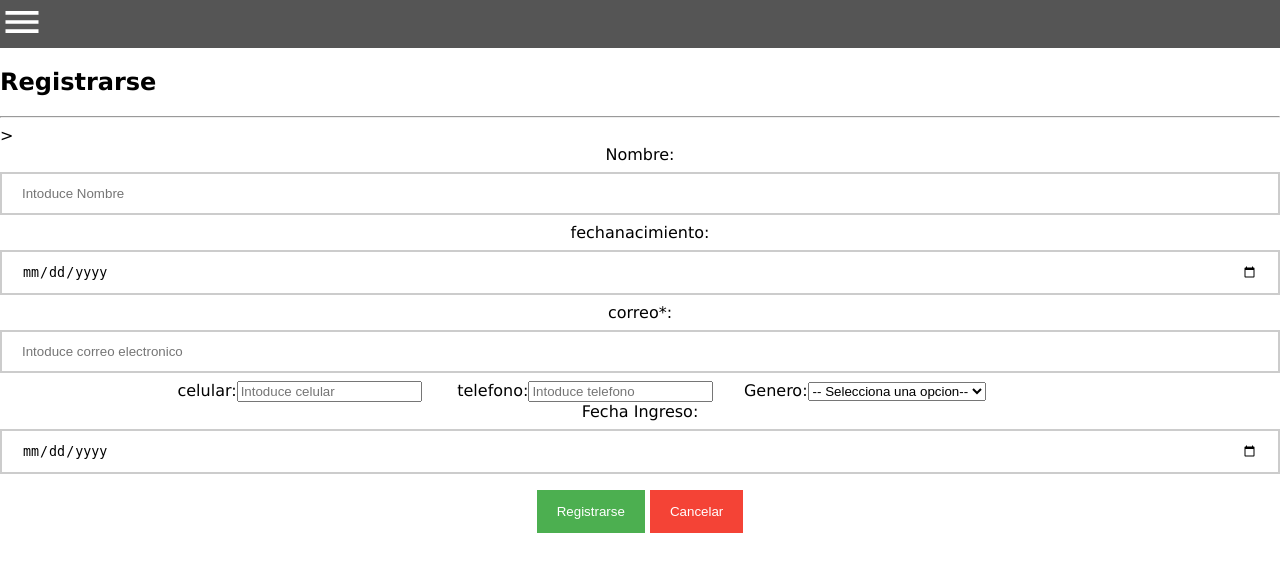
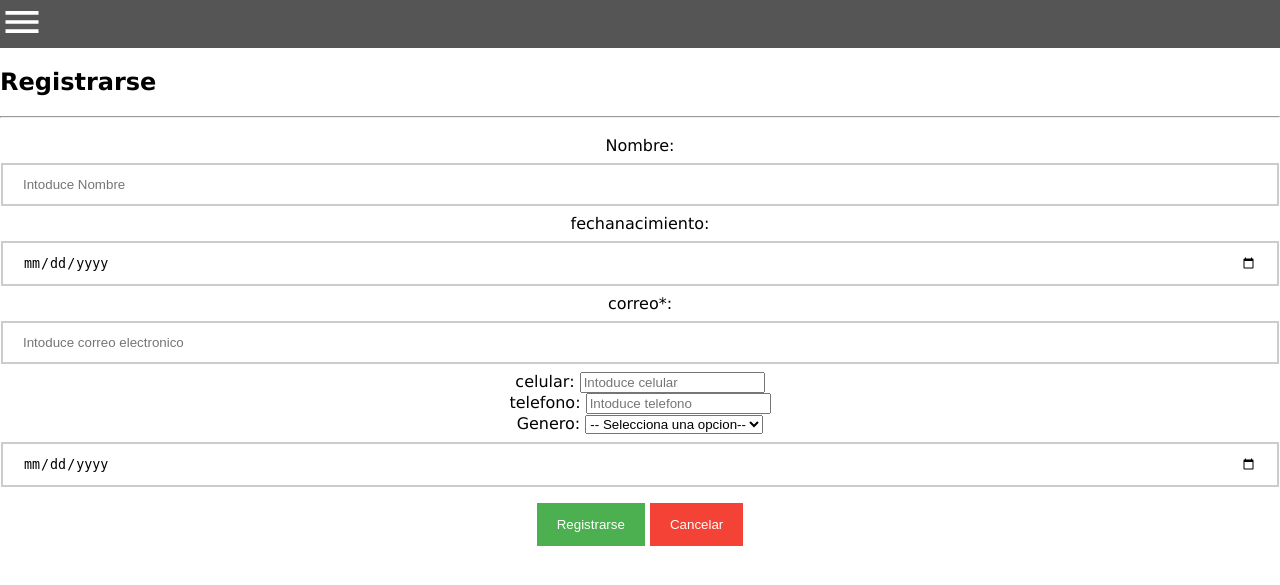
Before and after one commit to albaguadalupe/SISTEMAEMPLEADOS, a PHP site: page /registration.php in a window 1280 px wide. Shown: the top 585 px of the page. Run offline with PHP 8.4, Linux system fonts and the light colour scheme; a user stored in the database is signed in.

Commit message:
Update registration.php

```diff
--- a/registration.php
+++ b/registration.php
@@ -25,9 +25,7 @@
 <h2>Registrarse</h2>
 <hr/>
 </body>
->
-<div action="registers.php" method="POST"   align="center">
-
+<form action="registers.php" method="POST">
 
              <center>
              <table border=0>
@@ -41,37 +39,42 @@
 		    <div class="col-md-12 col-sm-12 contact-form">
              <label>fechanacimiento:</label>
 			<input type="date" placeholder="Intoduce fecha de nacimiento" name="fechaNacimiento" required>
-
   </div>
-
-
 <div class="col-md-12 col-sm-12 contact-form">
                    <label>correo*:</label>
 			 <input type="text" placeholder="Intoduce correo electronico" name="correo" required>
 
            </div>
+<div class="col-md-12 col-sm-12 contact-form">
         <label>celular:</label>
 			<input type="int" placeholder="Intoduce celular" name="celular" >
 		   </div>
-		    &nbsp; &nbsp; &nbsp;
+
+<div class="col-md-12 col-sm-12 contact-form">
         <label>telefono:</label>
 			<input type="int" placeholder="Intoduce telefono" name="telefono" >
-		   </div>    &nbsp; &nbsp;&nbsp;
-
+		   </div>
+                   <div class="col-md-12 col-sm-12 contact-form">
 		 <label for="genero">Genero:</label>
          <select id="genero" name="genero" >
 		 <option value="">-- Selecciona una opcion--</option>
         <option value="masculino">Masculino</option>
-		<option value="lfemenino">Femenino</option>
+		<option value="femenino">Femenino</option>
 
-    </select>
+</label>
 </div>
-                          &nbsp; &nbsp; &nbsp; &nbsp; &nbsp; &nbsp;&nbsp; &nbsp; &nbsp; &nbsp; &nbsp; &nbsp;
+
+
 
 			<div class="col-md-12 col-sm-12 contact-form">
-            <label>Fecha Ingreso:</label>
-                    <input type="date" placeholder="Intoduce fecha ingreso" name="fechaingreso" >
+             <label>fecha ingreso:</label>
+			<input type="date" placeholder="Intoduce fecha de ingreso" name="fechaingreso" required>
+
            </div>
+
+
+
+
 
 
 					  <div class="clearfix">
```
Lines whose indentation alone changed are shown as unchanged.
